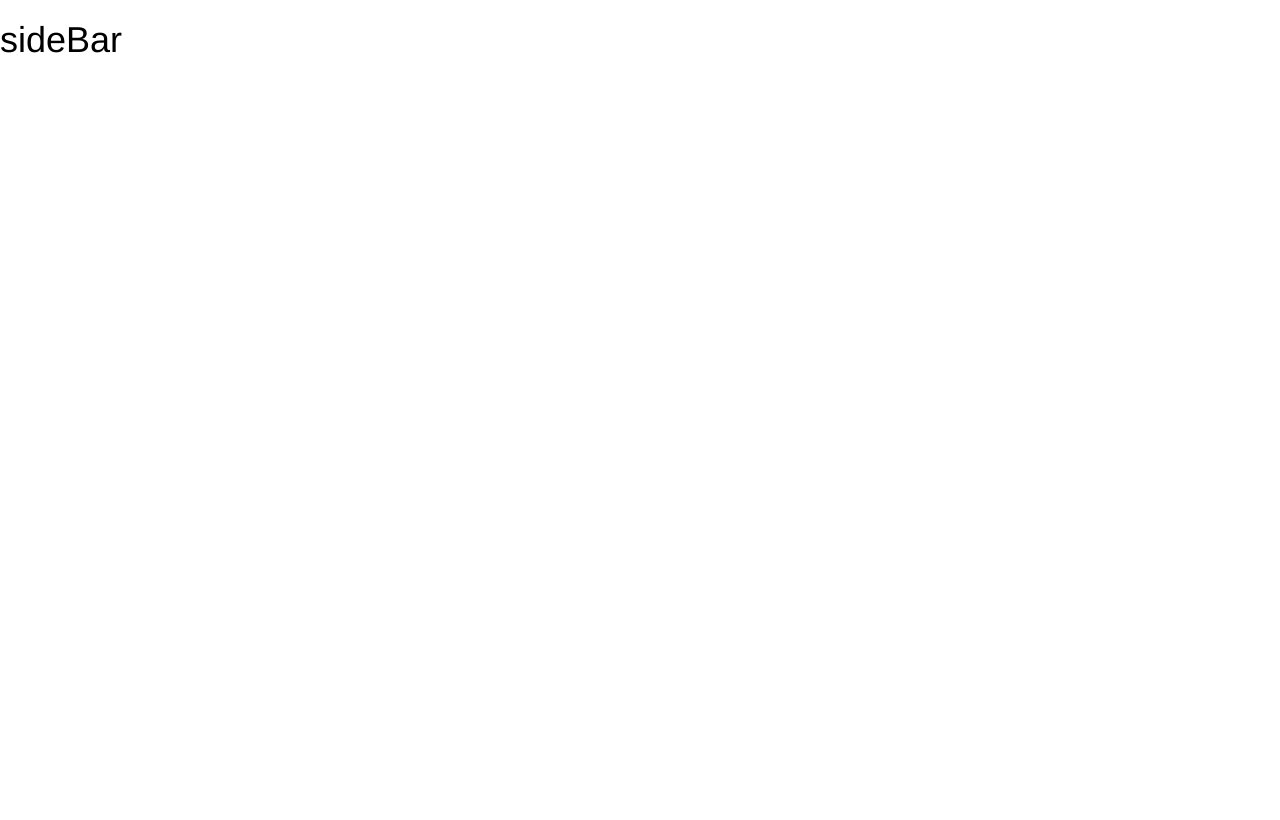
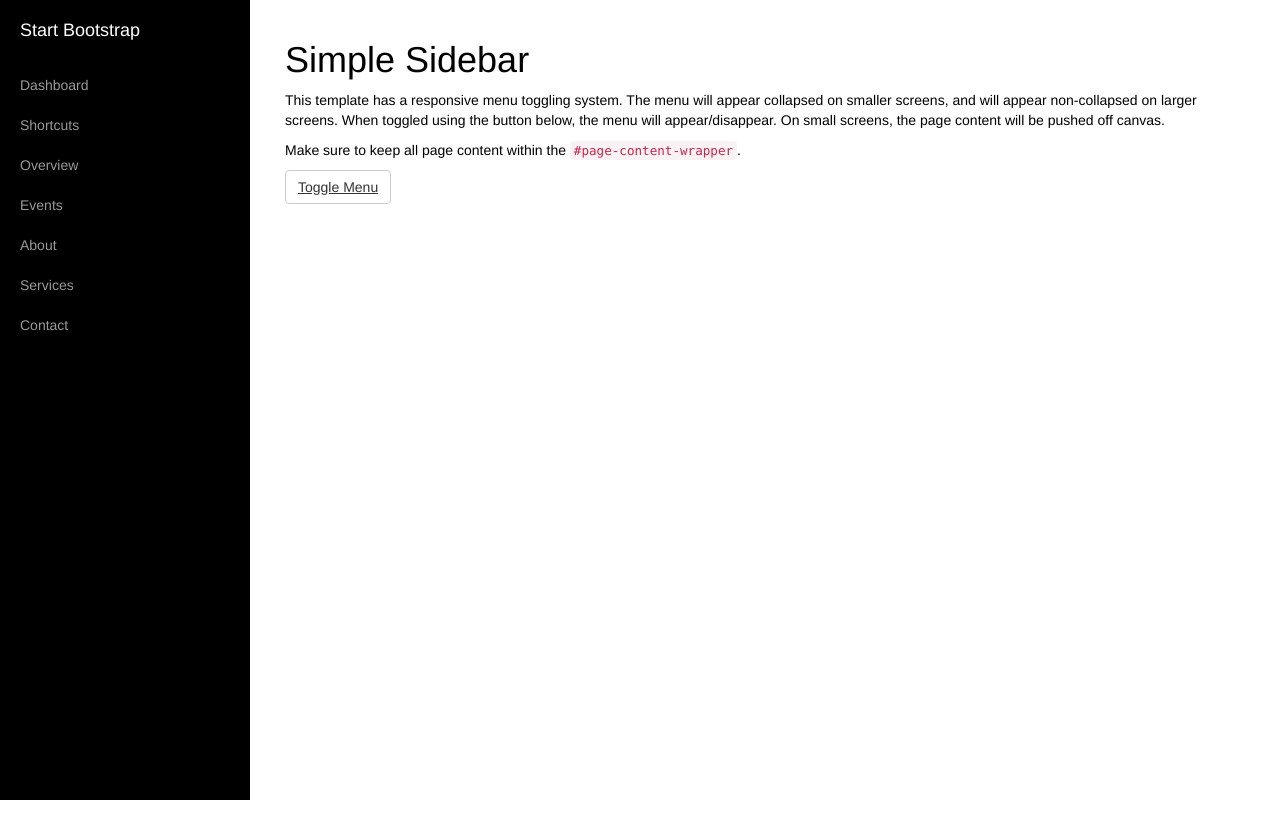
Before and after one commit to rakeshec005/SmartSchoolAngular-2, an Angular app: page /sidebar in a window 1280 px wide. Built offline with nearby package versions, Linux system fonts and the light colour scheme.

Commit message:
sidebar working

```diff
--- a/src/app/sidebar/sidebar.component.html
+++ b/src/app/sidebar/sidebar.component.html
@@ -1,2 +1,46 @@
+<div id="wrapper">
+        <div id="sidebar-wrapper">
+            <ul class="sidebar-nav">
+                <li class="sidebar-brand">
+                    <a href="#">
+                        Start Bootstrap
+                    </a>
+                </li>
+                <li>
+                    <a href="#">Dashboard</a>
+                </li>
+                <li>
+                    <a href="#">Shortcuts</a>
+                </li>
+                <li>
+                    <a href="#">Overview</a>
+                </li>
+                <li>
+                    <a href="#">Events</a>
+                </li>
+                <li>
+                    <a href="#">About</a>
+                </li>
+                <li>
+                    <a href="#">Services</a>
+                </li>
+                <li>
+                    <a href="#">Contact</a>
+                </li>
+            </ul>
+        </div>
 
-<h1>sideBar</h1>
+        <div id="page-content-wrapper">
+            <div class="container-fluid">
+                <div class="row">
+                    <div class="col-lg-12">
+                        <h1>Simple Sidebar</h1>
+                        <p>This template has a responsive menu toggling system. The menu will appear collapsed on smaller screens, and will appear non-collapsed on larger screens. When toggled using the button below, the menu will appear/disappear. On small screens, the page content will be pushed off canvas.</p>
+                        <p>Make sure to keep all page content within the <code>#page-content-wrapper</code>.</p>
+                        <a href="#menu-toggle" class="btn btn-default" id="menu-toggle">Toggle Menu</a>
+                    </div>
+                </div>
+            </div>
+        </div>
+
+    </div>
--- a/src/index.html
+++ b/src/index.html
@@ -12,15 +12,15 @@
   <link rel="stylesheet" href="lib/css/font-awesome/css/font-awesome.min.css">
   <link rel="stylesheet" href="lib/css/animate.min.css">
   <link rel="stylesheet" href="lib/css/toaster.css" />
-
-  <link rel="stylesheet" href="sidebar.css">
+  <link rel="stylesheet" href="simple-sidebar.css">
 
 
 
 
   <script src="lib/js/jquery.min.js"></script>
   <script src="lib/js/bootstrap.min.js"></script>
-   <script src="sidebar.js"></script>
+  <script src="sidebar.js"></script>
+
 
 </head>
 
--- a/src/sidebar.css
+++ /dev/null
@@ -1,161 +0,0 @@
-
-.nav .open > a {
-  background-color: transparent;
-}
-.nav .open > a:hover {
-  background-color: transparent;
-}
-.nav .open > a:focus {
-  background-color: transparent;
-}
-/*-------------------------------*/
-/*           Wrappers            */
-/*-------------------------------*/
-#wrapper {
-  -moz-transition: all 0.5s ease;
-  -o-transition: all 0.5s ease;
-  -webkit-transition: all 0.5s ease;
-  padding-left: 0;
-  transition: all 0.5s ease;
-}
-#wrapper.toggled {
-  padding-left: 120px;
-}
-#wrapper.toggled #sidebar-wrapper {
-  width: 260px;
-}
-#wrapper.toggled #page-content-wrapper {
-  margin-right: -220px;
-  position: absolute;
-}
-#sidebar-wrapper {
-  -moz-transition: all 0.5s ease;
-  -o-transition: all 0.5s ease;
-  -webkit-transition: all 0.5s ease;
-  background: #800000;
-  height: 100%;
-  left: 220px;
-  margin-left: -220px;
-  overflow-x: hidden;
-  overflow-y: auto;
-  transition: all 0.5s ease;
-  width: 0;
-  z-index: 1000;
-}
-#sidebar-wrapper::-webkit-scrollbar {
-  display: none;
-}
-#page-content-wrapper {
-  padding-top:10px;
-  width: 100%;
-}
-/*-------------------------------*/
-/*     Sidebar nav styles        */
-/*-------------------------------*/
-.sidebar-nav {
-  list-style: none;
-  margin: 0;
-  padding: 0;
-  position: absolute;
-  top: 0;
-  width: 220px;
-}
-.sidebar-nav li {
-  display: inline-block;
-  line-height: 20px;
-  position: relative;
-  width: 100%;
-}
-.sidebar-nav li:before {
-  background-color: #800000;
-  content: '';
-  height: 100%;
-  left: 0;
-  position: absolute;
-  top: 0;
-  transition: width 0.2s ease-in;
-  width: 3px;
-  z-index: -1;
-}
-.sidebar-nav li:first-child a {
-  background-color: #800000;
-  color: #ffffff;
-}
-.sidebar-nav li:nth-child(2):before {
-  background-color : rgba(255,255,255,0.3);
-}
-.sidebar-nav li:nth-child(3):before {
-  background-color : rgba(255,255,255,0.3);
-}
-.sidebar-nav li:nth-child(4):before {
-  background-color : rgba(255,255,255,0.3);
-}
-.sidebar-nav li:nth-child(5):before {
-  background-color : rgba(255,255,255,0.3);
-}
-.sidebar-nav li:nth-child(6):before {
-  background-color : rgba(255,255,255,0.3);
-}
-.sidebar-nav li:nth-child(7):before {
-  background-color : rgba(255,255,255,0.3);
-}
-.sidebar-nav li:nth-child(8):before {
-  background-color : rgba(255,255,255,0.3);
-}
-.sidebar-nav li:nth-child(9):before {
-  background-color : rgba(255,255,255,0.3);
-}
-.sidebar-nav li:nth-child(10):before {
-  background-color : rgba(255,255,255,0.3);
-}
-.sidebar-nav li:nth-child(11):before {
-  background-color : rgba(255,255,255,0.3);
-}
-.sidebar-nav li:nth-child(12):before {
-  background-color : rgba(255,255,255,0.3);
-}
-.sidebar-nav li:nth-child(13):before {
-  background-color : rgba(255,255,255,0.3);
-}
-.sidebar-nav li:nth-child(14):before {
-  background-color : rgba(255,255,255,0.3);
-}
-.sidebar-nav li:hover:before {
-  transition: width 0.2s ease-in;
-  width: 100%;
-}
-.sidebar-nav li a {
-  color: #fff;
-  display: block;
-  padding: 10px 15px 10px 30px;
-  text-decoration: none;
-}
-.sidebar-nav li.open:hover before {
-  transition: width 0.2s ease-in;
-  width: 100%;
-}
-.sidebar-nav .dropdown-menu {
-  background-color: #800000;
-  border-radius: 0;
-  border: none;
-  box-shadow: none;
-  margin: 0;
-  padding: 0;
-  position: relative;
-  width: 100%;
-}
-.sidebar-nav li a:hover,
-.sidebar-nav li a:active,
-.sidebar-nav li a:focus,
-.sidebar-nav li.open a:hover,
-.sidebar-nav li.open a:active,
-.sidebar-nav li.open a:focus {
-  background-color: transparent;
-  color: #ffffff;
-  text-decoration: none;
-}
-.sidebar-nav > .sidebar-brand {
-  font-size: 20px;
-  height: 65px;
-  line-height: 44px;
-}
--- a/src/sidebar.js
+++ b/src/sidebar.js
@@ -1,26 +1,6 @@
 $(document).ready(function () {
-  var trigger = $('.hamburger'),
-    // overlay = $('.overlay'),
-    isClosed = false;
-
-  trigger.click(function () {
-    hamburger_cross();
-  });
-
-  function hamburger_cross() {
-
-    if (isClosed == true) {
-      trigger.removeClass('fa fa-caret-square-o-right fa-4x');
-      trigger.addClass('fa fa-caret-square-o-left fa-4x');
-      isClosed = false;
-    } else {
-      isClosed = true;
-    }
-
-
-  }
-
-  $('[data-toggle="offcanvas"]').click(function () {
-    $('#wrapper').toggleClass('toggled');
-  });
+    $("#menu-toggle").click(function (e) {
+        e.preventDefault();
+        $("#wrapper").toggleClass("toggled");
+    });
 });
--- /dev/null
+++ b/src/simple-sidebar.css
@@ -0,0 +1,129 @@
+/*!
+ * Start Bootstrap - Simple Sidebar (http://startbootstrap.com/)
+ * Copyright 2013-2016 Start Bootstrap
+ * Licensed under MIT (https://github.com/BlackrockDigital/startbootstrap/blob/gh-pages/LICENSE)
+ */
+
+ body {
+    overflow-x: hidden;
+ }
+
+/* Toggle Styles */
+
+#wrapper {
+    padding-left: 0;
+    -webkit-transition: all 0.5s ease;
+    -moz-transition: all 0.5s ease;
+    -o-transition: all 0.5s ease;
+    transition: all 0.5s ease;
+}
+
+#wrapper.toggled {
+    padding-left: 250px;
+}
+
+#sidebar-wrapper {
+    z-index: 1000;
+    position: fixed;
+    left: 250px;
+    width: 0;
+    height: 100%;
+    margin-left: -250px;
+    overflow-y: auto;
+    background: #000;
+    -webkit-transition: all 0.5s ease;
+    -moz-transition: all 0.5s ease;
+    -o-transition: all 0.5s ease;
+    transition: all 0.5s ease;
+}
+
+#wrapper.toggled #sidebar-wrapper {
+    width: 250px;
+}
+
+#page-content-wrapper {
+    width: 100%;
+    position: absolute;
+    padding: 15px;
+}
+
+#wrapper.toggled #page-content-wrapper {
+    position: absolute;
+    margin-right: -250px;
+}
+
+/* Sidebar Styles */
+
+.sidebar-nav {
+    position: absolute;
+    top: 0;
+    width: 250px;
+    margin: 0;
+    padding: 0;
+    list-style: none;
+}
+
+.sidebar-nav li {
+    text-indent: 20px;
+    line-height: 40px;
+}
+
+.sidebar-nav li a {
+    display: block;
+    text-decoration: none;
+    color: #999999;
+}
+
+.sidebar-nav li a:hover {
+    text-decoration: none;
+    color: #fff;
+    background: rgba(255,255,255,0.2);
+}
+
+.sidebar-nav li a:active,
+.sidebar-nav li a:focus {
+    text-decoration: none;
+}
+
+.sidebar-nav > .sidebar-brand {
+    height: 65px;
+    font-size: 18px;
+    line-height: 60px;
+}
+
+.sidebar-nav > .sidebar-brand a {
+    color: #999999;
+}
+
+.sidebar-nav > .sidebar-brand a:hover {
+    color: #fff;
+    background: none;
+}
+
+@media(min-width:768px) {
+    #wrapper {
+        padding-left: 250px;
+    }
+
+    #wrapper.toggled {
+        padding-left: 0;
+    }
+
+    #sidebar-wrapper {
+        width: 250px;
+    }
+
+    #wrapper.toggled #sidebar-wrapper {
+        width: 0;
+    }
+
+    #page-content-wrapper {
+        padding: 20px;
+        position: relative;
+    }
+
+    #wrapper.toggled #page-content-wrapper {
+        position: relative;
+        margin-right: 0;
+    }
+}
```
